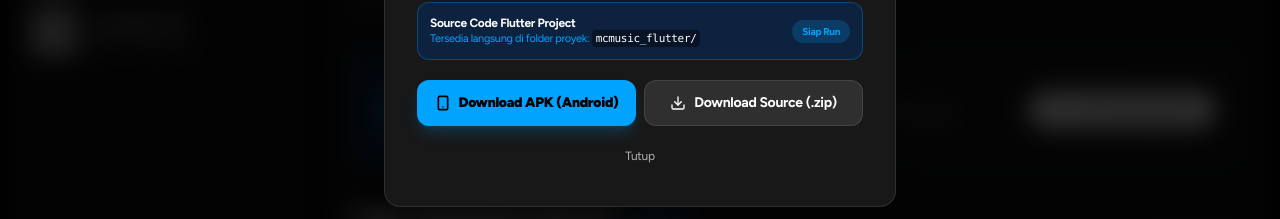
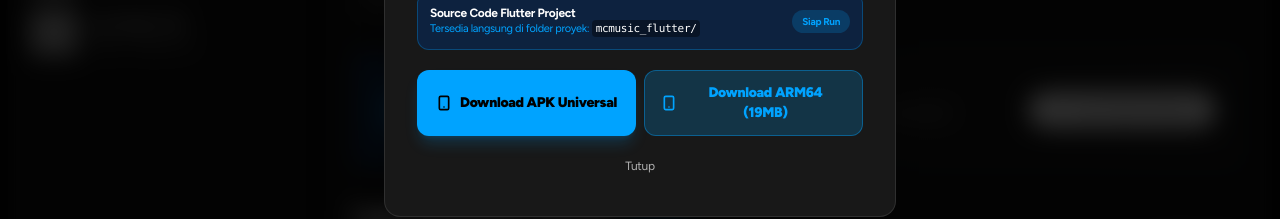
Before and after one commit to Bagaskara02/Mctify, a React (Vite) app: page / in a window 1280 px wide. Both pictures are taken after a click on the button "Download App". Shown: the part 440-659 px from the top of the page. Built offline with nearby package versions, Linux system fonts and the light colour scheme; no server answers; grey boxes are pictures that could not be loaded; a web font is replaced by a local one.

Commit message:
fix: update public/downloads/McMusic.apk with latest build and add ARM64 download button

```diff
--- a/src/components/DownloadAppModal.jsx
+++ b/src/components/DownloadAppModal.jsx
@@ -73,15 +73,15 @@ export default function DownloadAppModal({ isOpen, onClose }) {
               className="py-3 px-4 rounded-xl bg-[#00a3ff] hover:bg-[#2eb4ff] text-black font-black text-xs sm:text-sm flex items-center justify-center gap-2 shadow-lg shadow-[#00a3ff]/20 active:scale-95 transition-all cursor-pointer no-underline text-center"
             >
               <Smartphone className="w-4 h-4 stroke-[2.5]" />
-              <span>Download APK (Android)</span>
+              <span>Download APK Universal</span>
             </a>
             <a
-              href="/downloads/McMusic-Flutter-Project.zip"
-              download="McMusic-Flutter-Project.zip"
-              className="py-3 px-4 rounded-xl bg-white/10 hover:bg-white/20 text-white font-bold text-xs sm:text-sm flex items-center justify-center gap-2 border border-white/10 active:scale-95 transition-all cursor-pointer no-underline text-center"
+              href="/downloads/McMusic-arm64.apk"
+              download="McMusic-arm64.apk"
+              className="py-3 px-4 rounded-xl bg-[#00a3ff]/20 hover:bg-[#00a3ff]/30 text-[#00a3ff] border border-[#00a3ff]/40 font-black text-xs sm:text-sm flex items-center justify-center gap-2 active:scale-95 transition-all cursor-pointer no-underline text-center"
             >
-              <Download className="w-4 h-4" />
-              <span>Download Source (.zip)</span>
+              <Smartphone className="w-4 h-4 stroke-[2.5]" />
+              <span>Download ARM64 (19MB)</span>
             </a>
           </div>
           <button
```
